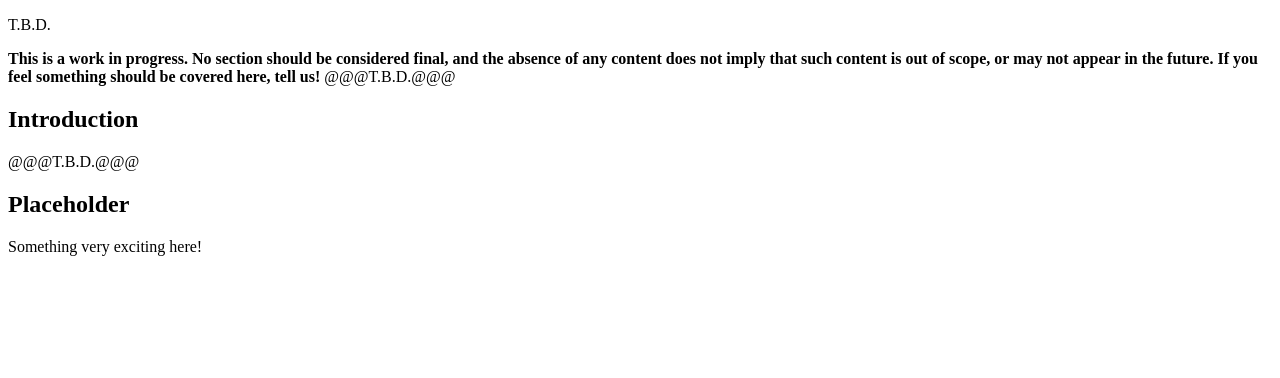
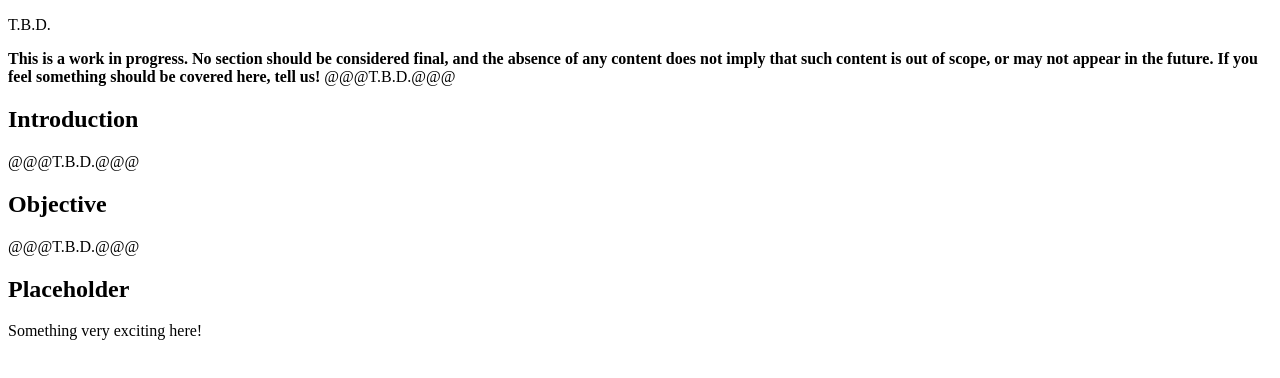
Before and after one commit to w3c/dpub-content-and-markup, a plain HTML site: page index.html in a window 1280 px wide. Drawn offline with Linux system fonts and the light colour scheme.

Commit message:
Update index.html
added objective

```diff
--- a/index.html
+++ b/index.html
@@ -111,6 +111,14 @@
     	@@@T.B.D.@@@
     </p>
   </section>
+ <section class='informative'>
+    <h2 id="objective">
+    	Objective
+    </h2>
+    <p>
+    	@@@T.B.D.@@@
+    </p>
+  </section>
   <section>
     <h2>Placeholder</h2>
     <p>Something very exciting here!</p>
```
